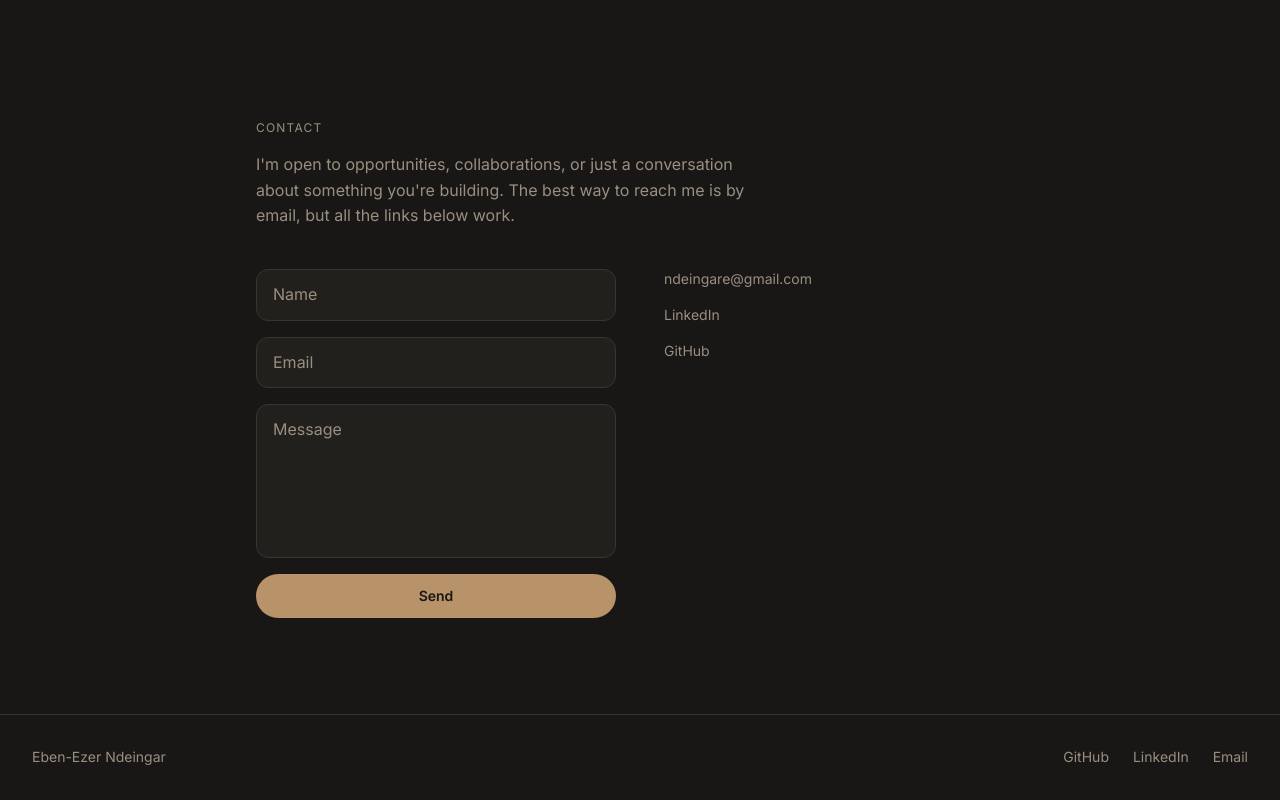
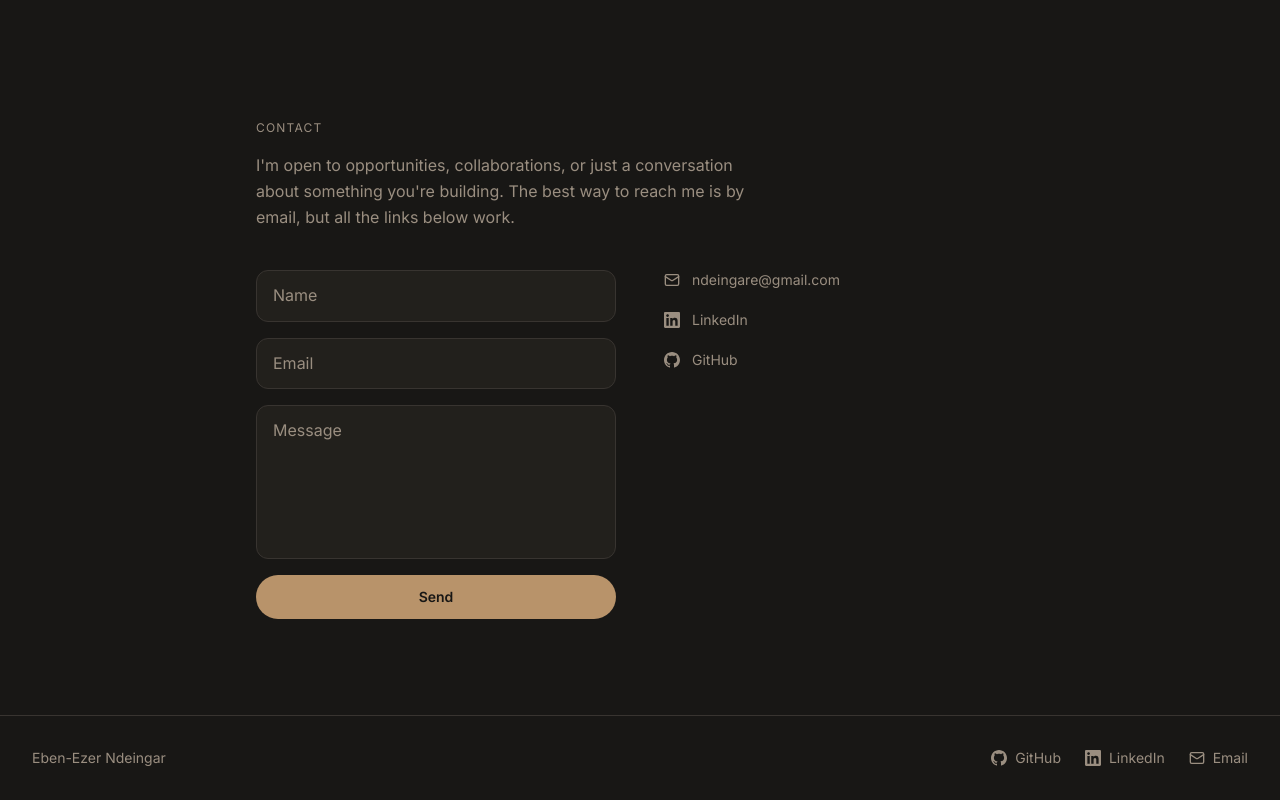
Before and after one commit to Zolender/Z-folio, a React (Vite) app: page / in a window 1280 px wide. Shown: the part 2862-3662 px from the top of the page. Built offline with nearby package versions, Linux system fonts and the light colour scheme.

Commit message:
feat: add social media icons to Footer and Contact sections for enhanced connectivity

```diff
--- a/src/components/layout/Footer.tsx
+++ b/src/components/layout/Footer.tsx
@@ -1,11 +1,36 @@
+import { Mail } from "lucide-react";
+import { GithubIcon, LinkedinIcon } from "../shared/BrandIcons";
+
 export default function Footer() {
   return (
     <footer className="w-full px-8 py-8 border-t border-edge flex items-center justify-between text-sm text-muted">
       <span>Eben-Ezer Ndeingar</span>
-      <div className="flex gap-6">
-        <a href="https://github.com/Zolender" target="_blank" rel="noreferrer" className="hover:text-ink transition-colors">GitHub</a>
-        <a href="https://linkedin.com/in/eben-ezer-ndeingar" target="_blank" rel="noreferrer" className="hover:text-ink transition-colors">LinkedIn</a>
-        <a href="mailto:ndeingare@gmail.com" className="hover:text-ink transition-colors">Email</a>
+      <div className="flex items-center gap-6">
+        <a
+          href="https://github.com/Zolender"
+          target="_blank"
+          rel="noreferrer"
+          className="flex items-center gap-2 hover:text-ink transition-colors"
+        >
+          <GithubIcon className="w-4 h-4" />
+          <span>GitHub</span>
+        </a>
+        <a
+          href="https://linkedin.com/in/eben-ezer-ndeingar"
+          target="_blank"
+          rel="noreferrer"
+          className="flex items-center gap-2 hover:text-ink transition-colors"
+        >
+          <LinkedinIcon className="w-4 h-4" />
+          <span>LinkedIn</span>
+        </a>
+        <a
+          href="mailto:ndeingare@gmail.com"
+          className="flex items-center gap-2 hover:text-ink transition-colors"
+        >
+          <Mail className="w-4 h-4" />
+          <span>Email</span>
+        </a>
       </div>
     </footer>
   );
--- a/src/components/sections/Contact.tsx
+++ b/src/components/sections/Contact.tsx
@@ -1,6 +1,16 @@
 import { useState } from "react";
+import { Mail } from "lucide-react";
+import { GithubIcon, LinkedinIcon } from "../shared/BrandIcons";
 import SectionWrapper from "../shared/SectionWrapper";
 import { contact } from "../../data/content";
+
+type IconComponent = React.ComponentType<{ className?: string }>;
+
+function getLinkIcon(href: string): IconComponent {
+  if (href.startsWith("mailto:")) return Mail;
+  if (href.includes("linkedin")) return LinkedinIcon;
+  return GithubIcon;
+}
 
 export default function Contact() {
   const [form, setForm] = useState({ name: "", email: "", message: "" });
@@ -33,7 +43,9 @@
         <p className="text-xs tracking-widest uppercase text-muted mb-4">
           Contact
         </p>
-        <p className="text-muted mb-10 max-w-lg">{contact.opening}</p>
+        <p className="text-muted mb-10 max-w-lg leading-relaxed">
+          {contact.opening}
+        </p>
 
         <div className="grid grid-cols-1 md:grid-cols-2 gap-12">
           <form onSubmit={handleSubmit} className="flex flex-col gap-4">
@@ -74,22 +86,28 @@
               <p className="text-sm text-accent">Message sent.</p>
             )}
             {status === "error" && (
-              <p className="text-sm text-red-400">Something went wrong. Try emailing directly.</p>
+              <p className="text-sm text-red-400">
+                Something went wrong. Try emailing directly.
+              </p>
             )}
           </form>
 
-          <div className="flex flex-col gap-4 text-sm text-muted">
-            {contact.links.map((link) => (
+          <div className="flex flex-col gap-5 text-sm">
+            {contact.links.map((link) => {
+              const Icon = getLinkIcon(link.href);
+              return (
                 <a
                   key={link.label}
                   href={link.href}
                   target={link.href.startsWith("mailto") ? undefined : "_blank"}
                   rel={link.href.startsWith("mailto") ? undefined : "noreferrer"}
-                className="hover:text-ink transition-colors"
+                  className="flex items-center gap-3 text-muted hover:text-ink transition-colors"
                 >
-                {link.label}
+                  <Icon className="w-4 h-4 shrink-0" />
+                  <span>{link.label}</span>
                 </a>
-            ))}
+              );
+            })}
           </div>
         </div>
       </div>
--- /dev/null
+++ b/src/components/shared/BrandIcons.tsx
@@ -0,0 +1,19 @@
+interface IconProps {
+  className?: string;
+}
+
+export function GithubIcon({ className }: IconProps) {
+  return (
+    <svg viewBox="0 0 24 24" fill="currentColor" className={className} aria-hidden="true">
+      <path d="M12 0c-6.626 0-12 5.373-12 12 0 5.302 3.438 9.8 8.207 11.387.599.111.793-.261.793-.577v-2.234c-3.338.726-4.033-1.416-4.033-1.416-.546-1.387-1.333-1.756-1.333-1.756-1.089-.745.083-.729.083-.729 1.205.084 1.839 1.237 1.839 1.237 1.07 1.834 2.807 1.304 3.492.997.107-.775.418-1.305.762-1.604-2.665-.305-5.467-1.334-5.467-5.931 0-1.311.469-2.381 1.236-3.221-.124-.303-.535-1.524.117-3.176 0 0 1.008-.322 3.301 1.23.957-.266 1.983-.399 3.003-.404 1.02.005 2.047.138 3.006.404 2.291-1.552 3.297-1.23 3.297-1.23.653 1.653.242 2.874.118 3.176.77.84 1.235 1.911 1.235 3.221 0 4.609-2.807 5.624-5.479 5.921.43.372.823 1.102.823 2.222v3.293c0 .319.192.694.801.576 4.765-1.589 8.199-6.086 8.199-11.386 0-6.627-5.373-12-12-12z" />
+    </svg>
+  );
+}
+
+export function LinkedinIcon({ className }: IconProps) {
+  return (
+    <svg viewBox="0 0 24 24" fill="currentColor" className={className} aria-hidden="true">
+      <path d="M20.447 20.452h-3.554v-5.569c0-1.328-.027-3.037-1.852-3.037-1.853 0-2.136 1.445-2.136 2.939v5.667H9.351V9h3.414v1.561h.046c.477-.9 1.637-1.85 3.37-1.85 3.601 0 4.267 2.37 4.267 5.455v6.286zM5.337 7.433c-1.144 0-2.063-.926-2.063-2.065 0-1.138.92-2.063 2.063-2.063 1.14 0 2.064.925 2.064 2.063 0 1.139-.925 2.065-2.064 2.065zm1.782 13.019H3.555V9h3.564v11.452zM22.225 0H1.771C.792 0 0 .774 0 1.729v20.542C0 23.227.792 24 1.771 24h20.451C23.2 24 24 23.227 24 22.271V1.729C24 .774 23.2 0 22.222 0h.003z" />
+    </svg>
+  );
+}
```
Also changed, not shown: 1 other file (tests, documents, lock files or other folders). Lines whose indentation alone changed are shown as unchanged.
